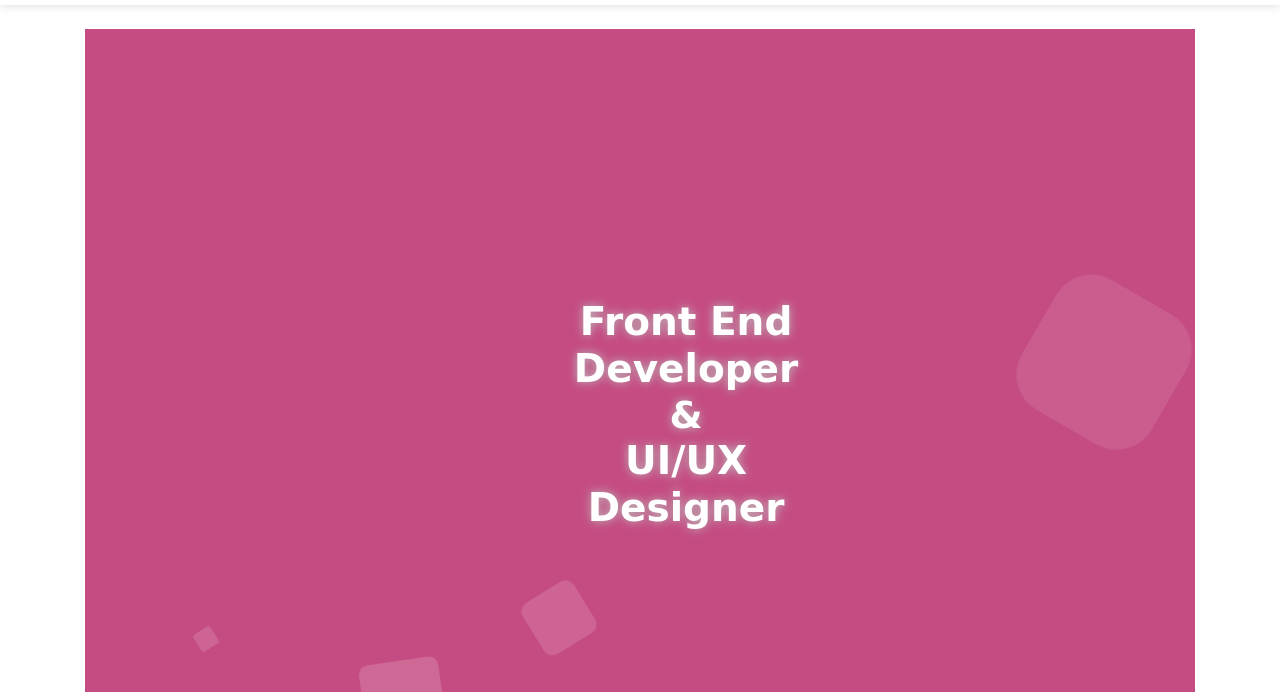
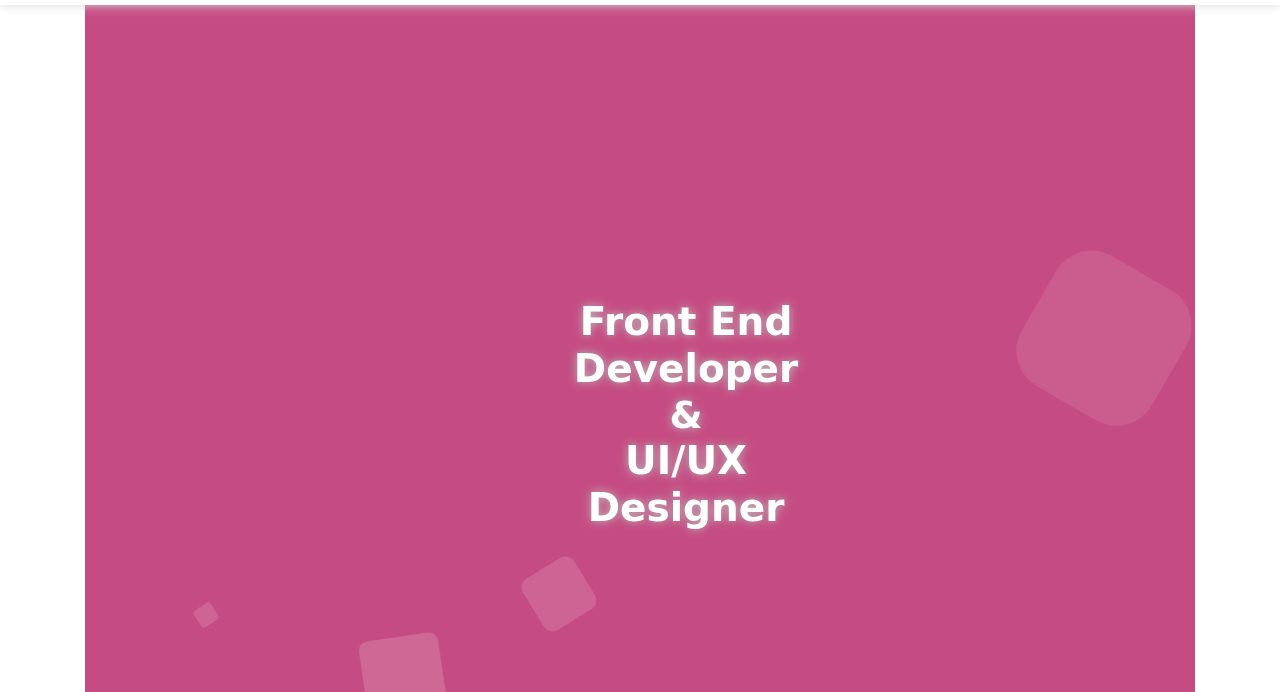
Before and after one commit to daniahejazi/portofolio, a plain HTML site: page index.html in a window 1280 px wide. Shown: the part 101-793 px from the top of the page. Drawn offline with nearby package versions, Linux system fonts and the light colour scheme.

Commit message:
Update index.html

```diff
--- a/index.html
+++ b/index.html
@@ -49,7 +49,7 @@
         <!-- end navbar -->
         <button onclick="topFunction()" id="myBtn" title="Go to top">Top</button>
         <!-- start  -->
-        <div class="slider-sec py-4 text-center">
+        <div class="slider-sec  text-center">
             <div class="container">
                 <div class="context1 text-center">
                     <h1 class="dev"data-aos="fade-down" data-aos-easing="linear"data-aos-duration="1500"> Front End Developer  </h1>
```
